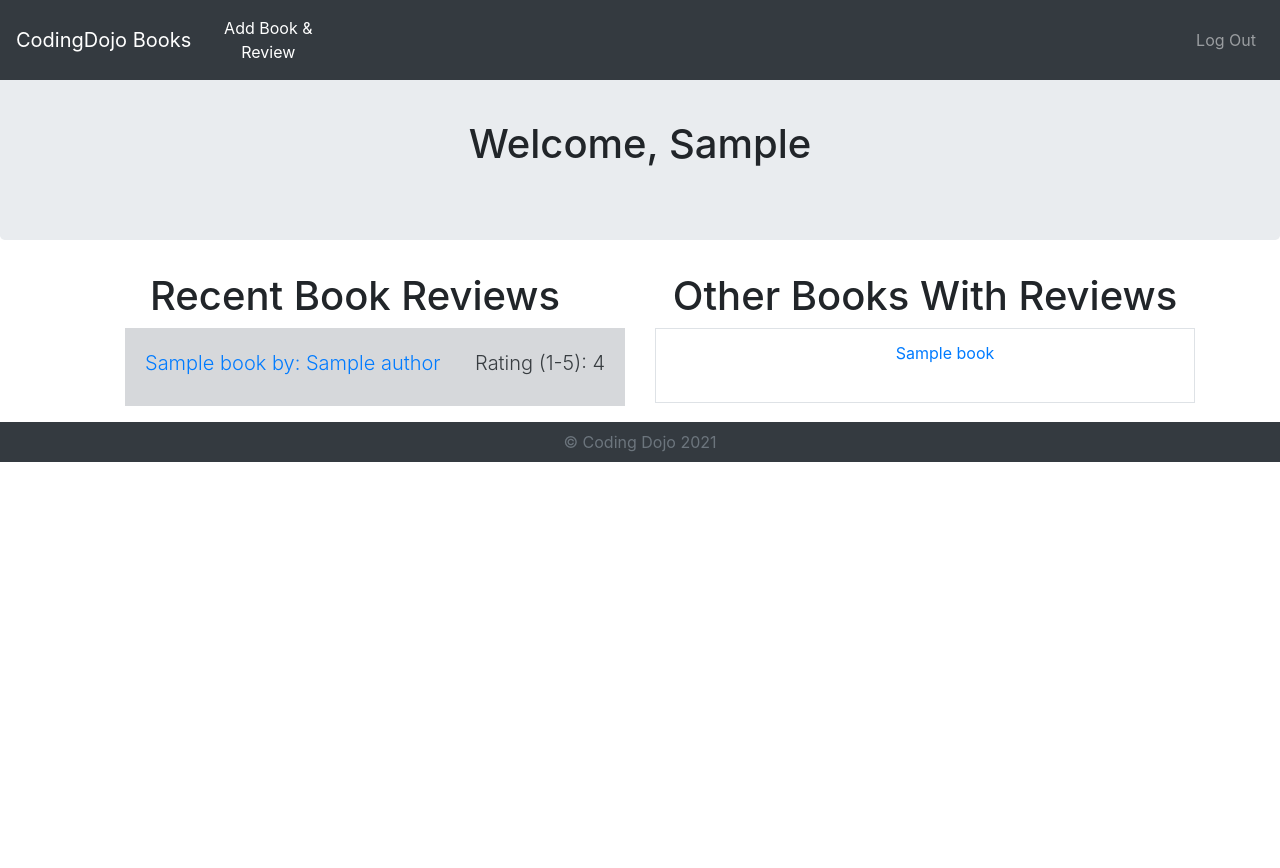
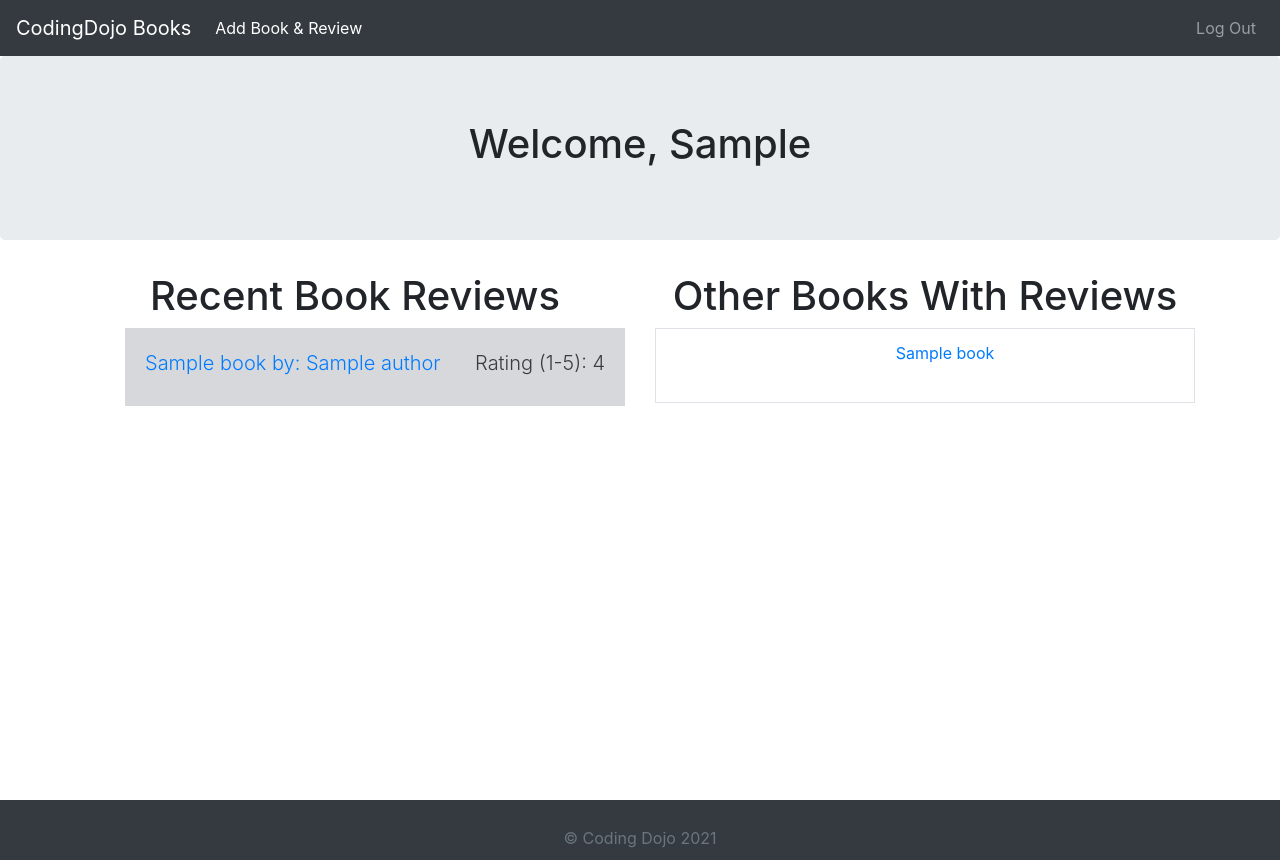
Before and after one commit to Virbil/dojoreads_django, a Django app: template dojoreads_app/templates/books.html in a window 1280 px wide. Before the commit the page ends 462 px from the top, so only its background shows below. Run offline with Django 3.2, Linux system fonts and the light colour scheme; the template is opened without the code that fills it: values that come from a table or form of the project are taken from there, others are empty; tables that the repository leaves empty hold one stand-in row (values such as "Sample post"); some libraries are stand-ins or nearby versions.

Commit message:
updated all styling

```diff
--- /dev/null
+++ b/dojoreads_app/static/css/styles.css
@@ -0,0 +1,19 @@
+html {
+    position: relative;
+    min-height: 100%;
+}
+body {
+    margin-bottom: 60px; /* Margin bottom by footer height */
+}
+
+#navbarsExample01 {
+    white-space:nowrap;
+}
+
+.footer {
+    position: absolute;
+    bottom: 0;
+    width: 100%;
+    height: 60px; /* Set the fixed height of the footer here */
+    line-height: 60px; /* Vertically center the text there */
+}
--- a/dojoreads_app/templates/add-book-review.html
+++ b/dojoreads_app/templates/add-book-review.html
@@ -6,6 +6,8 @@
     <meta name="viewport" content="width=device-width, initial-scale=1.0">
 
     <link rel="stylesheet" href="https://stackpath.bootstrapcdn.com/bootstrap/4.5.2/css/bootstrap.min.css" integrity="sha384-JcKb8q3iqJ61gNV9KGb8thSsNjpSL0n8PARn9HuZOnIxN0hoP+VmmDGMN5t9UJ0Z" crossorigin="anonymous">
+    {% load static %}
+    <link rel="stylesheet" href="{% static 'css/styles.css' %}">
 
     <title>Add a Book & Review</title>
 </head>
@@ -121,8 +123,8 @@
             </div>
         </main>
 
-        <div class="navbar bg-dark d-flex flex-column">
-            <footer class="footer text-center">
+        <div class="navbar bg-dark d-flex flex-column footer">
+            <footer class="text-center">
                 <div class="container">
                     <span class="text-muted">&copy; Coding Dojo 2021</span>
                 </div>
--- a/dojoreads_app/templates/book-info.html
+++ b/dojoreads_app/templates/book-info.html
@@ -6,6 +6,8 @@
     <meta name="viewport" content="width=device-width, initial-scale=1.0">
 
     <link rel="stylesheet" href="https://stackpath.bootstrapcdn.com/bootstrap/4.5.2/css/bootstrap.min.css" integrity="sha384-JcKb8q3iqJ61gNV9KGb8thSsNjpSL0n8PARn9HuZOnIxN0hoP+VmmDGMN5t9UJ0Z" crossorigin="anonymous">
+    {% load static %}
+    <link rel="stylesheet" href="{% static 'css/styles.css' %}">
 
     <title>Book Info</title>
 </head>
@@ -98,8 +100,8 @@
             </div>
         </main>
 
-        <div class="navbar bg-dark d-flex flex-column">
-            <footer class="footer text-center">
+        <div class="navbar bg-dark d-flex flex-column footer">
+            <footer class="text-center">
                 <div class="container">
                     <span class="text-muted">&copy; Coding Dojo 2021</span>
                 </div>
--- a/dojoreads_app/templates/books.html
+++ b/dojoreads_app/templates/books.html
@@ -6,6 +6,8 @@
     <meta name="viewport" content="width=device-width, initial-scale=1.0">
 
     <link rel="stylesheet" href="https://stackpath.bootstrapcdn.com/bootstrap/4.5.2/css/bootstrap.min.css" integrity="sha384-JcKb8q3iqJ61gNV9KGb8thSsNjpSL0n8PARn9HuZOnIxN0hoP+VmmDGMN5t9UJ0Z" crossorigin="anonymous">
+    {% load static %}
+    <link rel="stylesheet" href="{% static 'css/styles.css' %}">
 
     <title>DojoReads</title>
 </head>
@@ -77,8 +79,8 @@
             </div>
         </main>
 
-        <div class="navbar bg-dark d-flex flex-column">
-            <footer class="footer text-center">
+        <div class="navbar bg-dark d-flex flex-column footer">
+            <footer class="text-center">
                 <div class="container">
                     <span class="text-muted">&copy; Coding Dojo 2021</span>
                 </div>
--- a/dojoreads_app/templates/user-profile.html
+++ b/dojoreads_app/templates/user-profile.html
@@ -6,6 +6,8 @@
     <meta name="viewport" content="width=device-width, initial-scale=1.0">
 
     <link rel="stylesheet" href="https://stackpath.bootstrapcdn.com/bootstrap/4.5.2/css/bootstrap.min.css" integrity="sha384-JcKb8q3iqJ61gNV9KGb8thSsNjpSL0n8PARn9HuZOnIxN0hoP+VmmDGMN5t9UJ0Z" crossorigin="anonymous">
+    {% load static %}
+    <link rel="stylesheet" href="{% static 'css/styles.css' %}">
 
     <title>Book Info</title>
 </head>
@@ -61,8 +63,8 @@
             </div>
         </main>
 
-        <div class="navbar bg-dark d-flex flex-column">
-            <footer class="footer text-center">
+        <div class="navbar bg-dark d-flex flex-column footer">
+            <footer class="text-center">
                 <div class="container">
                     <span class="text-muted">&copy; Coding Dojo 2021</span>
                 </div>
```
